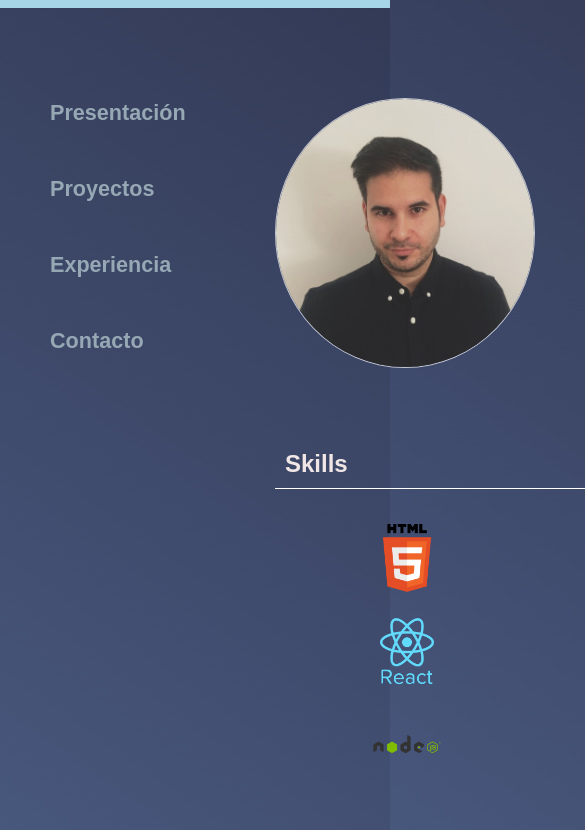
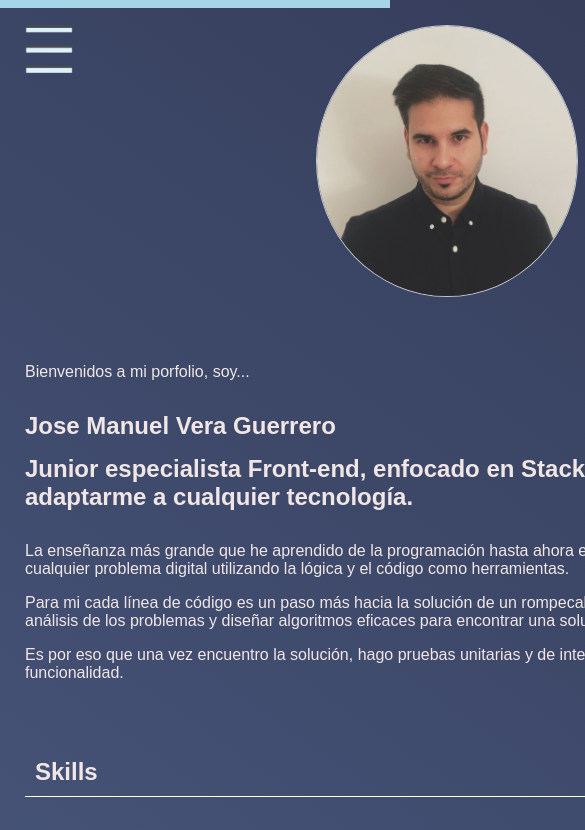
Before and after one commit to Taxeta/curriculumWeb, a React (Vite) app: page / in a window 390 px wide. Shown: the top 830 px of the page, 585 px wide, since content can reach past the window. Built offline with nearby package versions, Linux system fonts and the light colour scheme; a web font is replaced by a local one.

Commit message:
Create responsive on porfolio

```diff
--- a/src/components/App/App.css
+++ b/src/components/App/App.css
@@ -17,3 +17,18 @@
   background-color: rgba(168, 215, 234, 0.988);
   transform-origin: 0%;
 }
+
+@media (max-width: 767px) {
+  .main-container {
+    display: flex;
+    flex-direction: column;
+    min-width: fit-content;
+    max-width: fit-content;
+    background: var(--primary-color);
+  }
+
+  .body-container {
+    padding: 0;
+    width: 100%;
+  }
+}
--- a/src/components/App/App.tsx
+++ b/src/components/App/App.tsx
@@ -3,11 +3,14 @@ import Experiencia from "../../pages/Experiencia/Experiencia";
 import Presentacion from "../../pages/Presentacion/Presentacion";
 import Sidebar from "../Sidebar/Sidebar";
 import { motion, useScroll } from "framer-motion";
+import Proyectos from "../../pages/Proyectos/Proyectos";
+import BurgerSidebar from "../BurgerSidebar/BurgerSidebar";
 import "./App.css";
-import Proyectos from "../../pages/Proyectos/Proyectos";
 
 const App = (): React.ReactElement => {
   const { scrollYProgress } = useScroll();
+
+  const isMobile = window.innerWidth <= 767;
 
   return (
     <main className="main-container">
@@ -15,7 +18,8 @@ const App = (): React.ReactElement => {
         className="progress-bar"
         style={{ scaleX: scrollYProgress }}
       />
-      <Sidebar />
+      {isMobile ? <BurgerSidebar /> : <Sidebar isOpen={false} />}
+
       <div className="body-container">
         <div id="presentacion">
           <Presentacion />
--- /dev/null
+++ b/src/components/BurgerSidebar/BurgerSidebar.css
@@ -0,0 +1,4 @@
+.burger-container {
+  position: fixed;
+  margin: 25px;
+}
--- /dev/null
+++ b/src/components/BurgerSidebar/BurgerSidebar.tsx
@@ -0,0 +1,23 @@
+import burger from "../../assets/burger.png";
+import { useState } from "react";
+import Sidebar from "../Sidebar/Sidebar";
+import "./BurgerSidebar.css";
+
+const BurgerSidebar = (): React.ReactElement => {
+  const [sidebarVisible, setSidebarVisible] = useState(false);
+
+  const toggleSidebar = () => {
+    setSidebarVisible(!sidebarVisible);
+  };
+
+  return (
+    <div className="burger-container">
+      <button className="burger-button" onClick={toggleSidebar}>
+        <img src={burger} alt="burger image" width={48} height={48} />
+      </button>
+      {sidebarVisible && <Sidebar isOpen={sidebarVisible} />}
+    </div>
+  );
+};
+
+export default BurgerSidebar;
--- a/src/components/Sidebar/Sidebar.css
+++ b/src/components/Sidebar/Sidebar.css
@@ -1,4 +1,4 @@
-.horitzontal-nav {
+.vertical-nav {
   position: fixed;
   padding: 100px 20px 20px 50px;
   font-family: var(--secondary-font);
@@ -6,13 +6,13 @@
   font-weight: bold;
 }
 
-.horitzontal-nav--items {
+.vertical-nav--items {
   margin-bottom: 50px;
   color: #97a8b5;
   font-size: larger;
 }
 
-.horitzontal-nav--items__active {
+.vertical-nav--items__active {
   background: linear-gradient(35deg, #8e9eab, #eef2f3);
   margin-bottom: 50px;
   font-size: larger;
@@ -23,6 +23,26 @@
   border: 1px solid rgb(174, 171, 171);
 }
 
-.horitzontal-nav--items:hover {
+.vertical-nav--items:hover {
   color: black;
 }
+
+.vertical-nav-open {
+  background-color: rgba(220, 211, 211, 0.312);
+  padding: 25px;
+  border-radius: 15px;
+  margin: 0;
+}
+
+@media (max-width: 767px) {
+  .vertical-nav--items {
+    color: black;
+    font-weight: bold;
+    margin-bottom: 25px;
+  }
+
+  .vertical-nav--items__active {
+    font-weight: bold;
+    margin-bottom: 35px;
+  }
+}
--- a/src/components/Sidebar/Sidebar.tsx
+++ b/src/components/Sidebar/Sidebar.tsx
@@ -1,20 +1,26 @@
 import "./Sidebar.css";
 import { useState } from "react";
 
-const Sidebar = (): React.ReactElement => {
+interface sidebarProp {
+  isOpen: boolean;
+}
+
+const Sidebar = ({ isOpen }: sidebarProp): React.ReactElement => {
   const [activeSection, setActiveSection] = useState<string | null>(null);
 
   const handleActiveReference = (section: string) => {
     setActiveSection(section);
   };
 
+  const backgroundClass = isOpen ? "vertical-nav-open" : "vertical-nav";
+
   return (
-    <ul className="horitzontal-nav">
+    <ul className={backgroundClass}>
       <li
         className={
           activeSection === "presentacion"
-            ? "horitzontal-nav--items__active"
-            : "horitzontal-nav--items"
+            ? "vertical-nav--items__active"
+            : "vertical-nav--items"
         }
       >
         <a
@@ -27,8 +33,8 @@ const Sidebar = (): React.ReactElement => {
       <li
         className={
           activeSection === "proyectos"
-            ? "horitzontal-nav--items__active"
-            : "horitzontal-nav--items"
+            ? "vertical-nav--items__active"
+            : "vertical-nav--items"
         }
       >
         <a href="#proyectos" onClick={() => handleActiveReference("proyectos")}>
@@ -38,8 +44,8 @@ const Sidebar = (): React.ReactElement => {
       <li
         className={
           activeSection === "experiencia"
-            ? "horitzontal-nav--items__active"
-            : "horitzontal-nav--items"
+            ? "vertical-nav--items__active"
+            : "vertical-nav--items"
         }
       >
         <a
@@ -52,8 +58,8 @@ const Sidebar = (): React.ReactElement => {
       <li
         className={
           activeSection === "contacto"
-            ? "horitzontal-nav--items__active"
-            : "horitzontal-nav--items"
+            ? "vertical-nav--items__active"
+            : "vertical-nav--items"
         }
       >
         <a href="#contacto" onClick={() => handleActiveReference("contacto")}>
--- a/src/pages/Contacto/Contacto.css
+++ b/src/pages/Contacto/Contacto.css
@@ -23,3 +23,13 @@
   padding: 10px;
   border-radius: 50%;
 }
+
+@media (max-width: 767px) {
+  .info-contact {
+    margin: 0;
+    padding: 25px;
+    width: 100vh;
+    display: grid;
+    grid-template-columns: repeat(2, 2fr);
+  }
+}
--- a/src/pages/Experiencia/Experiencia.css
+++ b/src/pages/Experiencia/Experiencia.css
@@ -54,3 +54,23 @@
   background: linear-gradient(35deg, #ada996, #f2f2f2, #dbdbdb, #eaeaea);
   color: black;
 }
+
+@media (max-width: 767px) {
+  .experience-container {
+    margin: 0;
+    max-width: 100vh;
+    display: flex;
+    flex-direction: column;
+  }
+
+  .main-title {
+    margin: 0 0 25px 0;
+    width: 100%;
+  }
+  .experience {
+    display: flex;
+    flex-direction: column;
+    align-items: center;
+    padding: 25px;
+  }
+}
--- a/src/pages/Presentacion/Presentacion.css
+++ b/src/pages/Presentacion/Presentacion.css
@@ -65,3 +65,24 @@
   align-items: center;
   justify-items: center;
 }
+
+@media (max-width: 767px) {
+  .presentacion {
+    display: flex;
+    flex-direction: column;
+    max-width: 100%;
+    height: 100%;
+    margin: 0;
+    padding: 25px;
+  }
+
+  .habilidades {
+    margin: 0;
+    width: 100vh;
+    padding: 25px;
+  }
+
+  .habilidades__iconos {
+    grid-template-columns: repeat(3, 3fr);
+  }
+}
--- a/src/pages/Proyectos/Proyectos.css
+++ b/src/pages/Proyectos/Proyectos.css
@@ -68,3 +68,17 @@
 .buttons-container {
   display: flex;
 }
+
+@media (max-width: 767px) {
+  .projects {
+    margin: 0;
+  }
+
+  .projects-title {
+    margin: 0;
+  }
+
+  .project-content {
+    padding: 25px;
+  }
+}
--- a/src/styles/styles.css
+++ b/src/styles/styles.css
@@ -12,7 +12,7 @@
 *,
 ::before,
 ::after {
-  box-sizing: border-box;
+  box-sizing: content-box;
 }
 
 html {
@@ -25,7 +25,6 @@ body {
   margin: 0;
   font-family: var(--secondary-font);
   color: var(--white);
-  background-size: auto;
   background: var(--primary-color);
 }
 
@@ -65,3 +64,11 @@ a {
   text-decoration: none;
   color: inherit;
 }
+
+@media (max-width: 767px) {
+  body {
+    max-width: 767px;
+    max-height: 100%;
+    background: white;
+  }
+}
```
Also changed, not shown: src/assets/burger.png (added), src/assets/css.png.
